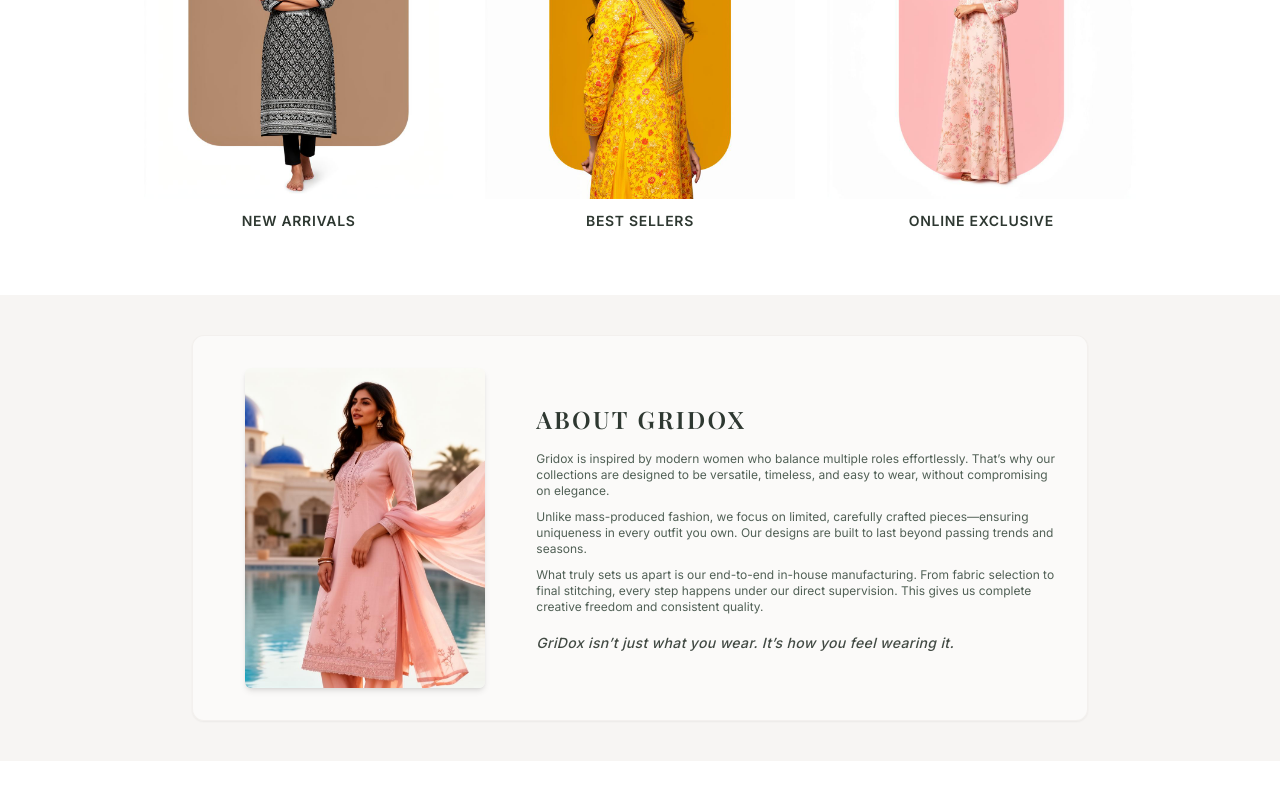
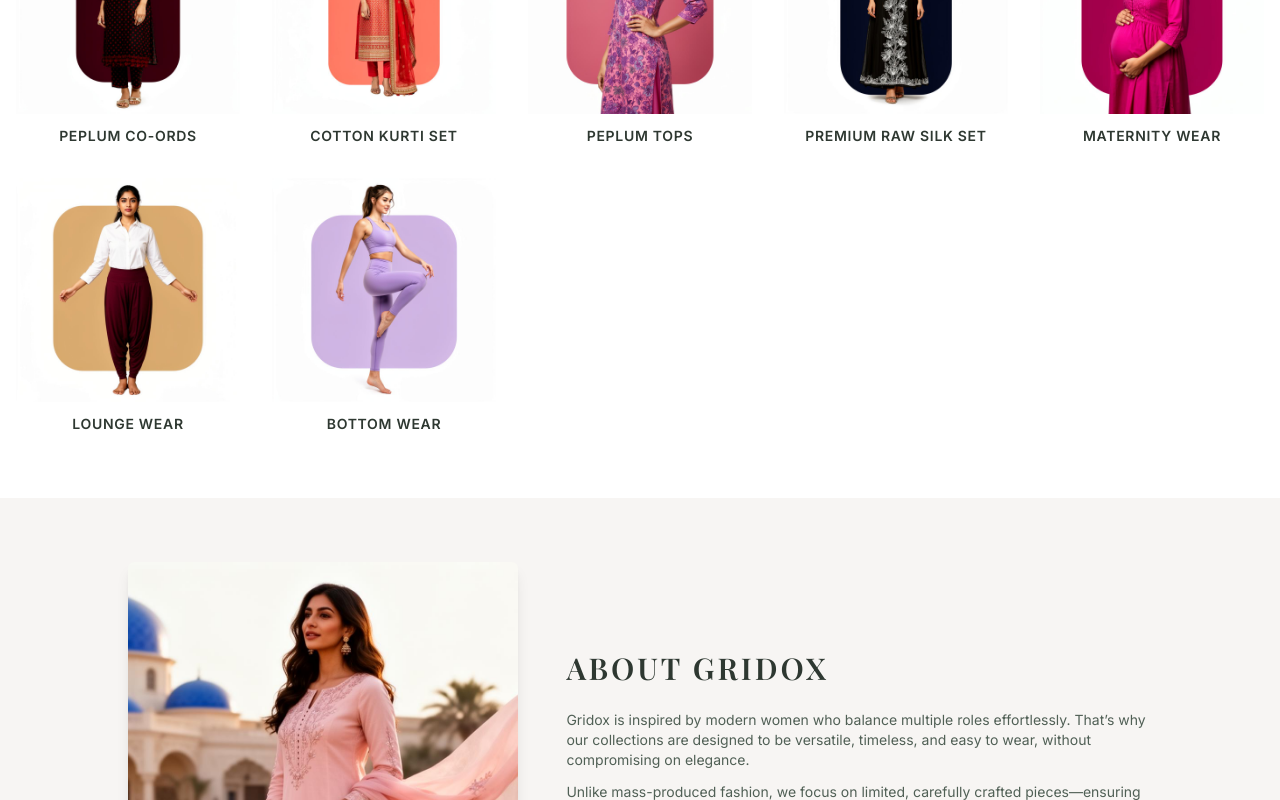
Before and after one commit to GOGULKRISHNAN368/griddox, a React (Vite) app: page / in a window 1280 px wide. Shown: the part 940-1740 px from the top of the page. Before the commit the page ends 1701 px from the top, so only its background shows below. Built offline with nearby package versions, Linux system fonts and the light colour scheme; the HTML template or start-up script is replaced by a standard one; a web font is replaced by a local one.

Commit message:
Revert AboutUs size and update FeaturedCategories

```diff
--- a/src/components/AboutUs.tsx
+++ b/src/components/AboutUs.tsx
@@ -2,12 +2,12 @@ import aboutImage from "@/assets/hero-1.jpg";
 
 const AboutUs = () => {
   return (
-    <section id="about" className="bg-secondary text-secondary-foreground w-full py-8 md:py-10 px-4 sm:px-6">
-      <div className="max-w-4xl mx-auto flex flex-col md:flex-row items-center gap-6 md:gap-8 bg-background/50 p-6 md:p-8 rounded-xl shadow-sm border border-border/40">
+    <section id="about" className="bg-secondary text-secondary-foreground w-full py-10 md:py-16 px-4 sm:px-6 lg:px-8">
+      <div className="max-w-5xl mx-auto flex flex-col md:flex-row items-center gap-8 md:gap-12">
 
         {/* Left Side: Image */}
-        <div className="w-full md:w-[35%] flex justify-center">
-          <div className="aspect-[3/4] relative overflow-hidden rounded-md shadow-md w-full max-w-[240px]">
+        <div className="w-full md:w-2/5">
+          <div className="aspect-[4/5] relative overflow-hidden rounded-md shadow-lg max-w-sm mx-auto md:max-w-none">
             <img
               src={aboutImage}
               alt="Gridox About Us"
@@ -18,12 +18,12 @@ const AboutUs = () => {
         </div>
 
         {/* Right Side: Content */}
-        <div className="w-full md:w-[65%] flex flex-col justify-center text-center md:text-left space-y-3 md:space-y-4">
-          <h2 className="font-heading text-lg md:text-2xl tracking-widest uppercase font-semibold text-foreground">
+        <div className="w-full md:w-3/5 flex flex-col justify-center text-center md:text-left space-y-4 md:space-y-6">
+          <h2 className="font-heading text-xl md:text-3xl tracking-widest uppercase font-semibold text-foreground">
             About Gridox
           </h2>
 
-          <div className="space-y-2.5 text-[11px] md:text-xs leading-relaxed opacity-90 text-justify md:text-left font-body font-normal">
+          <div className="space-y-3 text-xs md:text-sm leading-relaxed opacity-90 text-justify md:text-left font-body font-normal">
             <p>
               Gridox is inspired by modern women who balance multiple roles effortlessly. That’s why our collections are designed to be versatile, timeless, and easy to wear, without compromising on elegance.
             </p>
@@ -33,7 +33,7 @@ const AboutUs = () => {
             <p>
               What truly sets us apart is our end-to-end in-house manufacturing. From fabric selection to final stitching, every step happens under our direct supervision. This gives us complete creative freedom and consistent quality.
             </p>
-            <p className="font-medium text-foreground italic text-xs md:text-sm pt-2 tracking-wide">
+            <p className="font-medium text-foreground italic text-sm md:text-base pt-3 tracking-wide">
               GriDox isn’t just what you wear. It’s how you feel wearing it.
             </p>
           </div>
--- a/src/components/FeaturedCategories.tsx
+++ b/src/components/FeaturedCategories.tsx
@@ -1,27 +1,36 @@
-import catNewArrivals from "@/assets/cat-new-arrivals-v2.jpg";
-import catBestSellers from "@/assets/cat-best-sellers-v2.jpg";
-import catOnlineExclusive from "@/assets/cat-online-exclusive-v2.jpg";
+import catCoOrds from "@/assets/cat-co-ords-v2.jpg";
+import catKurtaSet from "@/assets/cat-kurta-set-v2.jpg";
+import catKurtas from "@/assets/cat-kurtas-v2.jpg";
+import catDresses from "@/assets/cat-dresses-v2.jpg";
+import catMaternity from "@/assets/cat-maternity-v2.jpg";
+// For lounge wear we use churidar as a placeholder if no specific image exists
+import catChuridar from "@/assets/cat-churidar-v2.jpg";
+import catAnkleLeggings from "@/assets/cat-ankle-leggings-v2.jpg";
 
 const categories = [
-  { name: "NEW ARRIVALS", image: catNewArrivals },
-  { name: "BEST SELLERS", image: catBestSellers },
-  { name: "ONLINE EXCLUSIVE", image: catOnlineExclusive },
+  { name: "PEPLUM CO-ORDS", image: catCoOrds },
+  { name: "COTTON KURTI SET", image: catKurtaSet },
+  { name: "PEPLUM TOPS", image: catKurtas },
+  { name: "PREMIUM RAW SILK SET", image: catDresses },
+  { name: "MATERNITY WEAR", image: catMaternity },
+  { name: "LOUNGE WEAR", image: catChuridar },
+  { name: "BOTTOM WEAR", image: catAnkleLeggings },
 ];
 
 const FeaturedCategories = () => {
   return (
-    <section className="py-10 md:py-16 px-4 max-w-5xl mx-auto">
+    <section className="py-10 md:py-16 px-4 max-w-7xl mx-auto">
       <h2 className="font-heading text-2xl md:text-4xl text-center text-foreground italic mb-8 md:mb-12">
         Featured Categories
       </h2>
-      <div className="grid grid-cols-3 gap-4 md:gap-8">
+      <div className="grid grid-cols-2 md:grid-cols-3 lg:grid-cols-5 gap-4 md:gap-8">
         {categories.map((cat) => (
           <a
             key={cat.name}
             href="#"
             className="flex flex-col items-center gap-3 group"
           >
-            <div className="w-full aspect-square overflow-hidden">
+            <div className="w-full aspect-square overflow-hidden bg-muted/10">
               <img
                 src={cat.image}
                 alt={cat.name}
```
